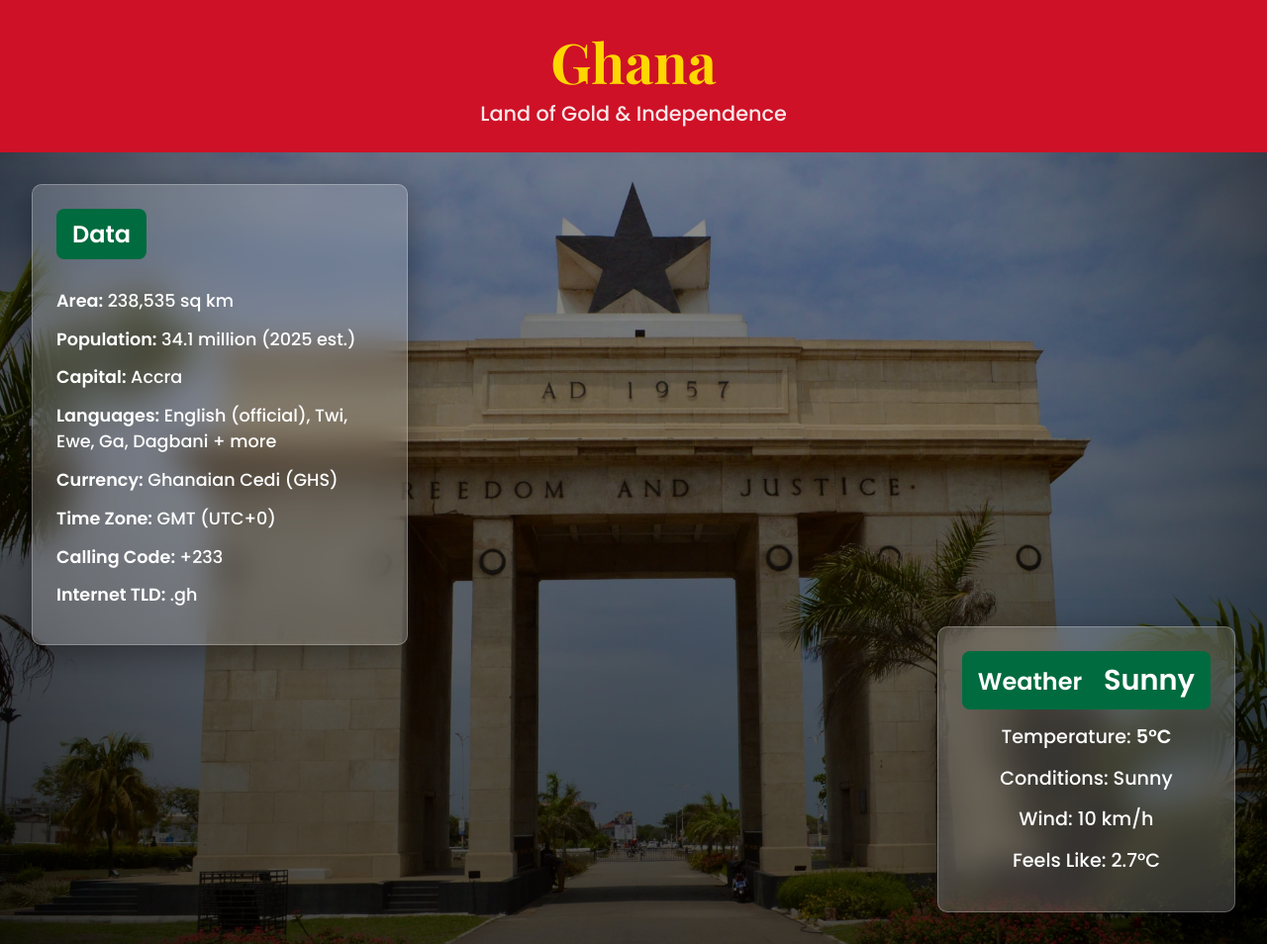
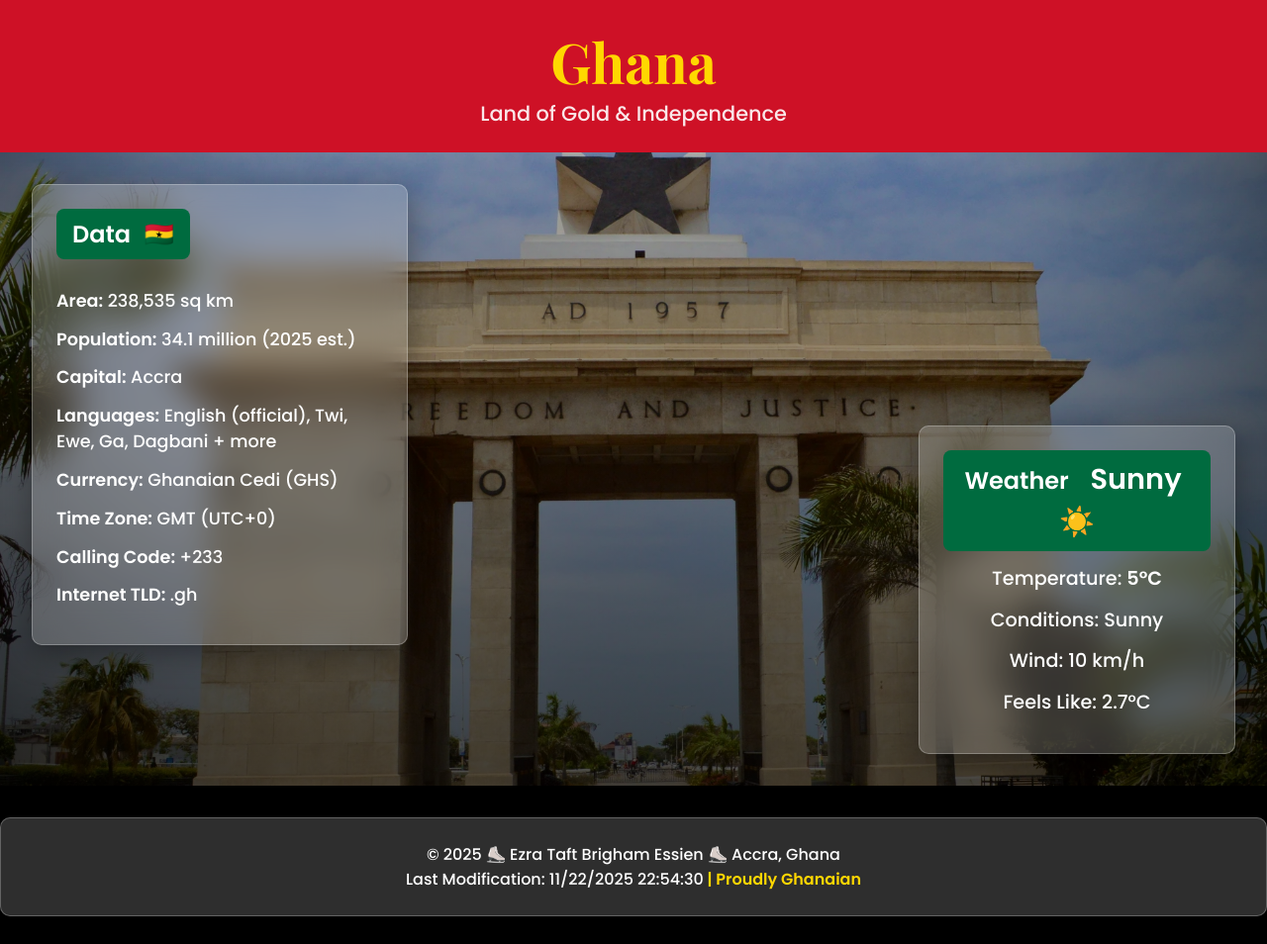
Before and after one commit to Taft-Brigham/wdd131, a plain HTML site: page place.html in a window 1280 px wide. Shown: the top 954 px of the page at 99% size. After the commit the page ends 926 px from the top, so only its background shows below. Drawn offline with nearby package versions, Linux system fonts and the light colour scheme.

Commit message:
Enhance Ghana page with hero image, metadata, and styling updates

```diff
--- a/place.html
+++ b/place.html
@@ -3,8 +3,12 @@
 <head>
     <meta charset="UTF-8">
     <meta name="viewport" content="width=device-width, initial-scale=1.0">
+    <meta name="description" content="Discover Ghana, the Heart of West Africa. Explore its rich culture, history, and vibrant cities.">
+    <meta name="author" content="Ezra Taft Brigham Essien">
     <title>Ghana | The Heart of West Africa</title>
     <link rel="stylesheet" href="styles/place.css">
+    <link rel="preconnect" href="https://fonts.googleapis.com">
+    <link rel="preconnect" href="https://fonts.gstatic.com" crossorigin>
     <link href="https://fonts.googleapis.com/css2?family=Playfair+Display:wght@700&family=Poppins:wght@300;500;600&display=swap" rel="stylesheet">
 </head>
 <body>
@@ -14,11 +18,27 @@
         <p class="tagline">Land of Gold & Independence</p>
     </header>
 
-    <main class="hero-background">
-        <!-- Background Hero Image -->
+    <main class="hero-container">
+        <!-- Hero Image -->
+         <picture class="hero-picture">
+            <source
+                srcset="
+                    images/hero-640.webp 640w,
+                    images/hero-1200.webp 1200w,
+                    images/hero-2000.webp 2000w
+                "
+                sizes="(max-width: 32.5em) 100vw, 100vw"
+                type="image/webp">
+            <img
+                src="images/hero-1200.webp"
+                alt="Cape Coast Castle at sunset, Ghana"
+                class="hero-img"
+                loading="lazy">
+        </picture>
+
         <div class="hero-overlay"></div>
 
-        <!-- Country Data Card - Top Left -->
+        <!-- Country Data Card -->
         <section class="data-card glass-card">
             <h2>Data</h2>
             <ul>
@@ -33,7 +53,7 @@
             </ul>
         </section>
 
-        <!-- Weather Card - Bottom Right -->
+        <!-- Weather Card  -->
         <section class="weather-card glass-card">
             <h2>Weather <span class="sun-icon">Sunny</span></h2>
             <p>Temperature: <strong><span id="temp">29</span>°C</strong></p>
--- a/styles/place.css
+++ b/styles/place.css
@@ -28,20 +28,31 @@ h1 {
 }
 .tagline { font-size: 1.3rem; opacity: 0.9; }
 
-/* Full background hero */
-.hero-background {
+/*  Hero */
+.hero-container {
     position: relative;
     min-height: 80vh;
-    background: url('../images/hero-2000.webp') center/cover no-repeat;
-    display: flex;
-    flex-direction: column;
-    justify-content: space-between;
+    overflow: hidden;
+}
+
+.hero-picture {
+    position: absolute;
+    top: 0; left: 0; right: 0; bottom: 0;
+    z-index: 1;
+}
+
+.hero-img {
+    width: 100%;
+    height: 100%;
+    object-fit: cover;
+    display: block;
 }
 
 .hero-overlay {
     position: absolute;
-    inset: 0;
-    background: linear-gradient(to bottom, rgba(0,0,0,0.4), rgba(0,0,0,0.7));
+    top: 0; left: 0; right: 0; bottom: 0;
+    background: linear-gradient(to bottom, rgba(0,0,0,0.3), rgba(0,0,0,0.7));
+    z-index: 2;
 }
 
 .glass-card {
@@ -108,6 +119,24 @@ footer {
     margin-top: 2rem;
 }
 
+
+.weather-card h2::after {
+    content: " ☀️";
+    margin-left: 0.5rem;
+    font-size: 1.8rem;
+}
+
+.data-card h2::after {
+    content: " 🇬🇭";
+    margin-left: 0.5rem;
+}
+
+footer p::after {
+    content: " | Proudly Ghanaian";
+    color: var(--gh-gold);
+    font-weight: 600;
+}
+
 /* Tablet & Desktop - Show cards, hide mobile flag */
 @media (min-width: 768px) {
     .mobile-flag { display: none; }
```
